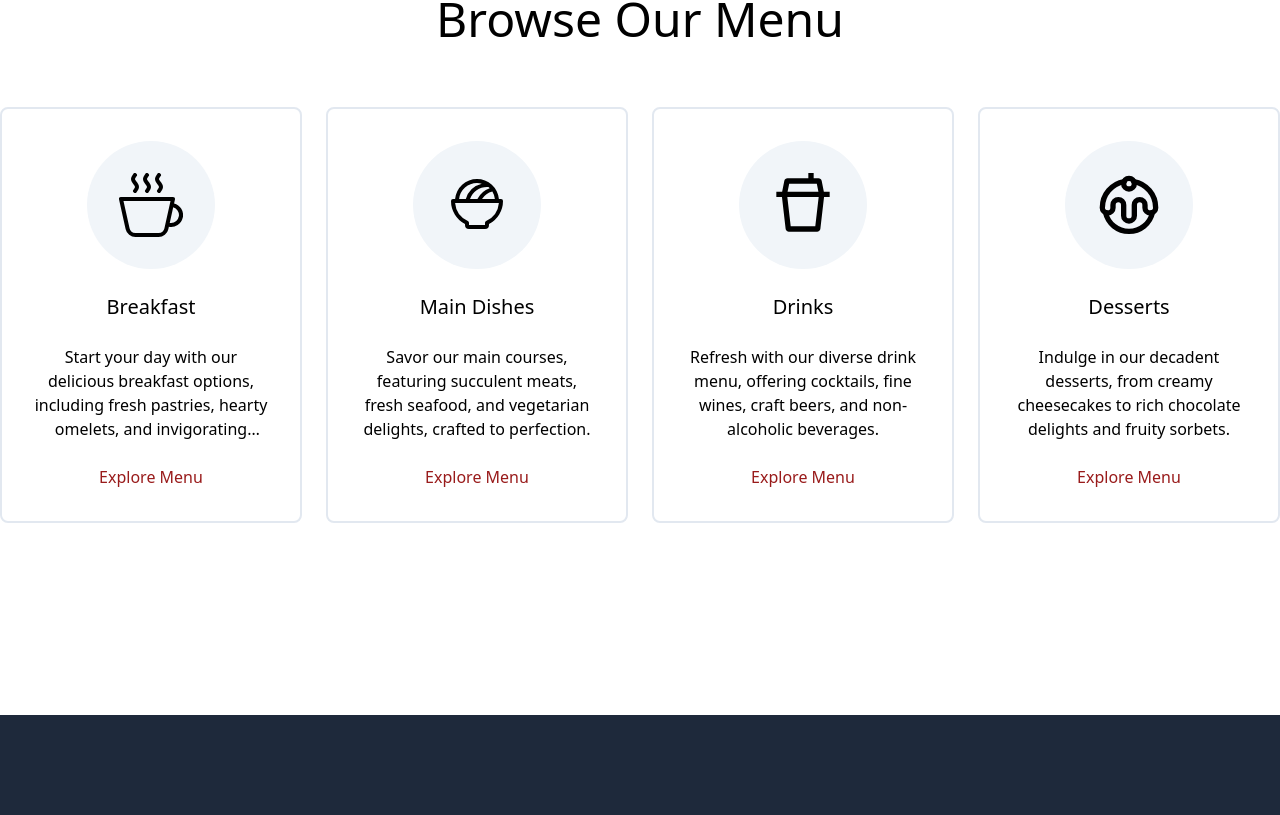
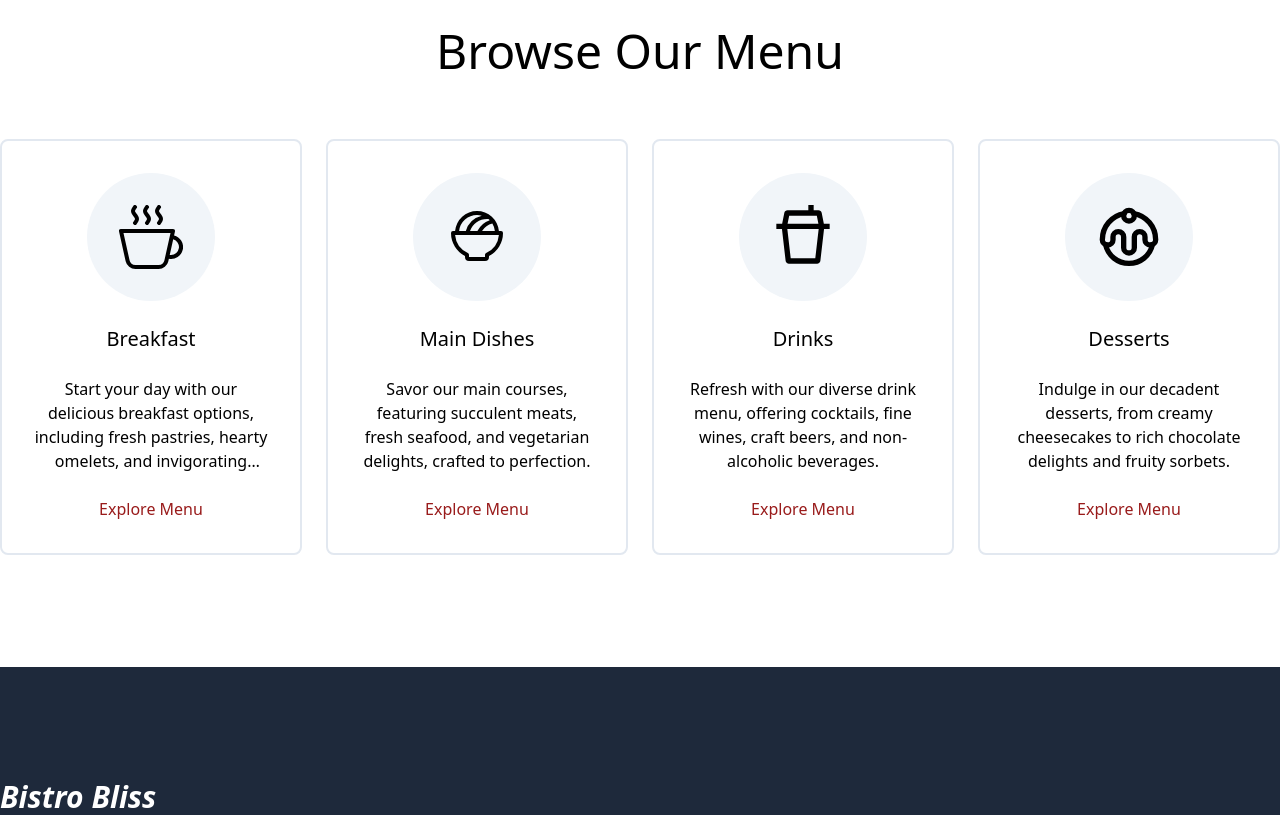
Before and after one commit to Srijanbista/restro, a Next.js app: page / in a window 1280 px wide. Shown: the part 885-1700 px from the top of the page. Built offline with nearby package versions, Linux system fonts and the light colour scheme.

Commit message:
minor fixes.

```diff
--- a/src/app/page.tsx
+++ b/src/app/page.tsx
@@ -38,7 +38,7 @@ export default function Home() {
       <section className="bg-[url('/assets/hero-bg.png')] h-screen relative">
         <div className="absolute inset-0 bg-black/40"></div>
         <Container className="text-white  inset-0">
-          <div className="bg-slate-200/70 absolute top-1/2 left-1/2 -translate-x-1/2 -translate-y-1/3 text-slate-900 px-40 py-20 rounded-md text-center flex flex-col gap-y-3 lg:gap-y-6">
+          <div className="bg-slate-200/70 absolute top-1/2 left-1/2 -translate-x-1/2 -translate-y-1/3 text-slate-900 px-20 py-10 lg:px-40 lg:py-20 rounded-md text-center flex flex-col gap-y-3 lg:gap-y-6">
             <p className="text-7xl ">
               Best food for <br /> your taste
             </p>
@@ -52,13 +52,15 @@ export default function Home() {
 
       {/* Menu Section */}
       {HighLightCardData.length > 0 && (
-        <section className="h-screen py-20">
-          <Container className="flex flex-col gap-y-8 lg:gap-y-16">
-            <p className="text-center text-5xl">Browse Our Menu</p>
-            <div className="grid xl:grid-cols-4 gap-x-2 xl:gap-x-6 gap-y-2 xl:gap-y-6 ">
-              {HighLightCardData.map((item) => {
-                return <HighlightCard {...item} key={crypto.randomUUID()} />;
-              })}
+        <section className="py-28">
+          <Container>
+            <div className="flex flex-col gap-y-8 lg:gap-y-16">
+              <p className="text-center text-5xl">Browse Our Menu</p>
+              <div className="grid grid-cols-1 sm:grid-cols-2 md:gap-x-4 xl:grid-cols-4 gap-x-2 xl:gap-x-6 gap-y-2 md:gap-y-4 xl:gap-y-6 ">
+                {HighLightCardData.map((item) => {
+                  return <HighlightCard {...item} key={crypto.randomUUID()} />;
+                })}
+              </div>
             </div>
           </Container>
         </section>
--- a/src/components/Container.tsx
+++ b/src/components/Container.tsx
@@ -9,7 +9,7 @@ const Container = ({
 }) => {
   return (
     <div
-      className={`max-w-xs md:max-w-screen-md xl:max-w-screen-xl mx-auto ${className}`}
+      className={`max-w-xs sm:max-w-screen-sm md:max-w-screen-md xl:max-w-screen-xl mx-auto ${className}`}
     >
       {children}
     </div>
--- a/src/components/Footer.tsx
+++ b/src/components/Footer.tsx
@@ -7,7 +7,9 @@ const Footer = () => {
         <footer className="py-28 flex justify-between">
           <div>
             <div>
-              <p className="text-3xl font-semibold">Bistro Bliss</p>
+              <p className="text-3xl font-semibold text-white italic">
+                Bistro Bliss
+              </p>
               <p className="text-sm text-slate-300">A Restaurant Website</p>
               <p>Social Media</p>
             </div>
--- a/src/components/Navbar.tsx
+++ b/src/components/Navbar.tsx
@@ -37,7 +37,7 @@ const Navbar = () => {
     },
   ];
   return (
-    <nav className="lg:py-2 fixed bg-white/60 z-[1002] w-full top-8 left-0 right-0 backdrop-blur-sm">
+    <nav className="hidden lg:block lg:py-2 fixed bg-white/60 z-[1002] w-full top-8 left-0 right-0 backdrop-blur-sm">
       <Container className="flex justify-between items-center">
         <Link href="/" className="flex gap-x-3 lg:gap-x-6 items-center">
           <Image
```
